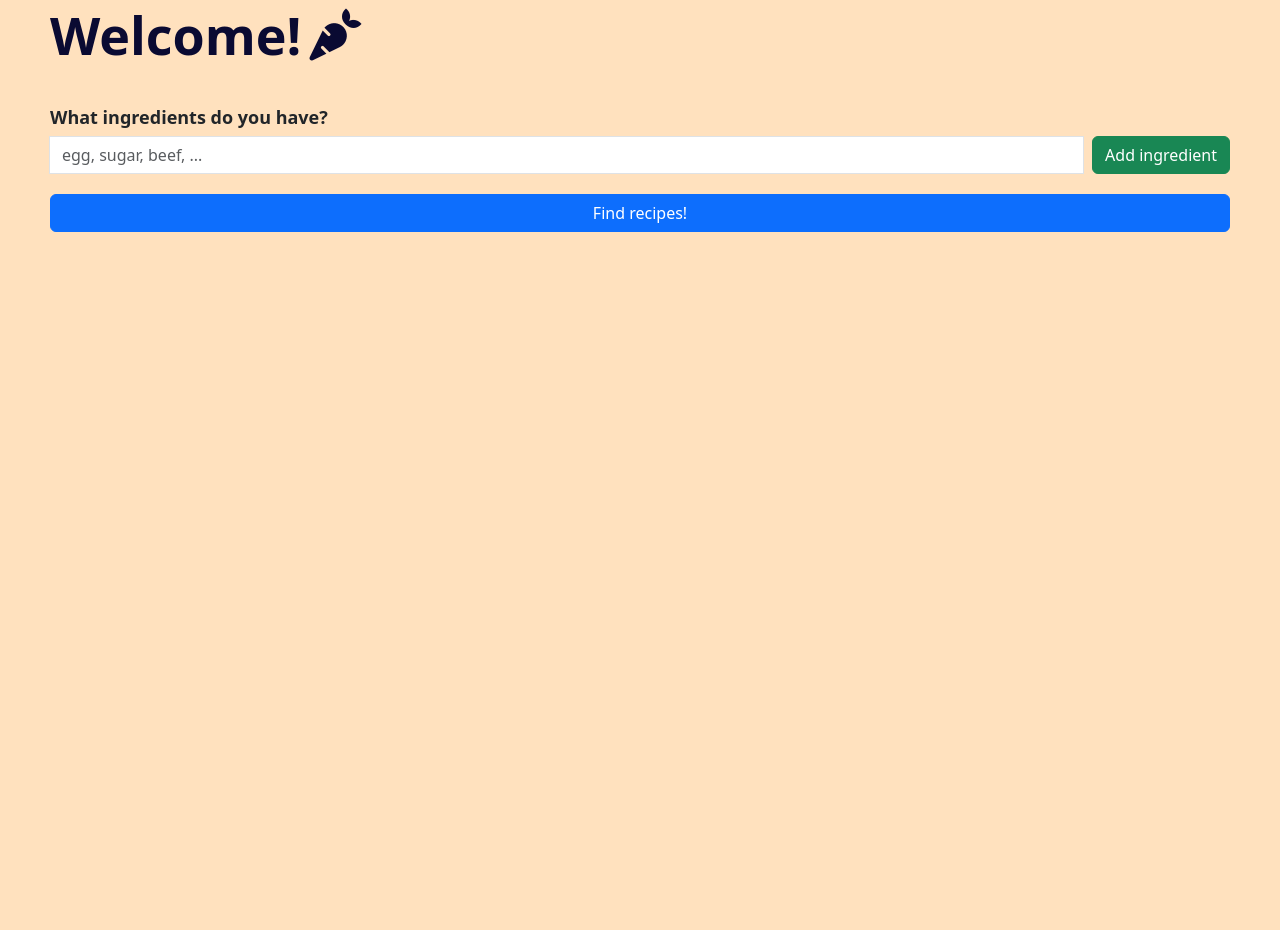
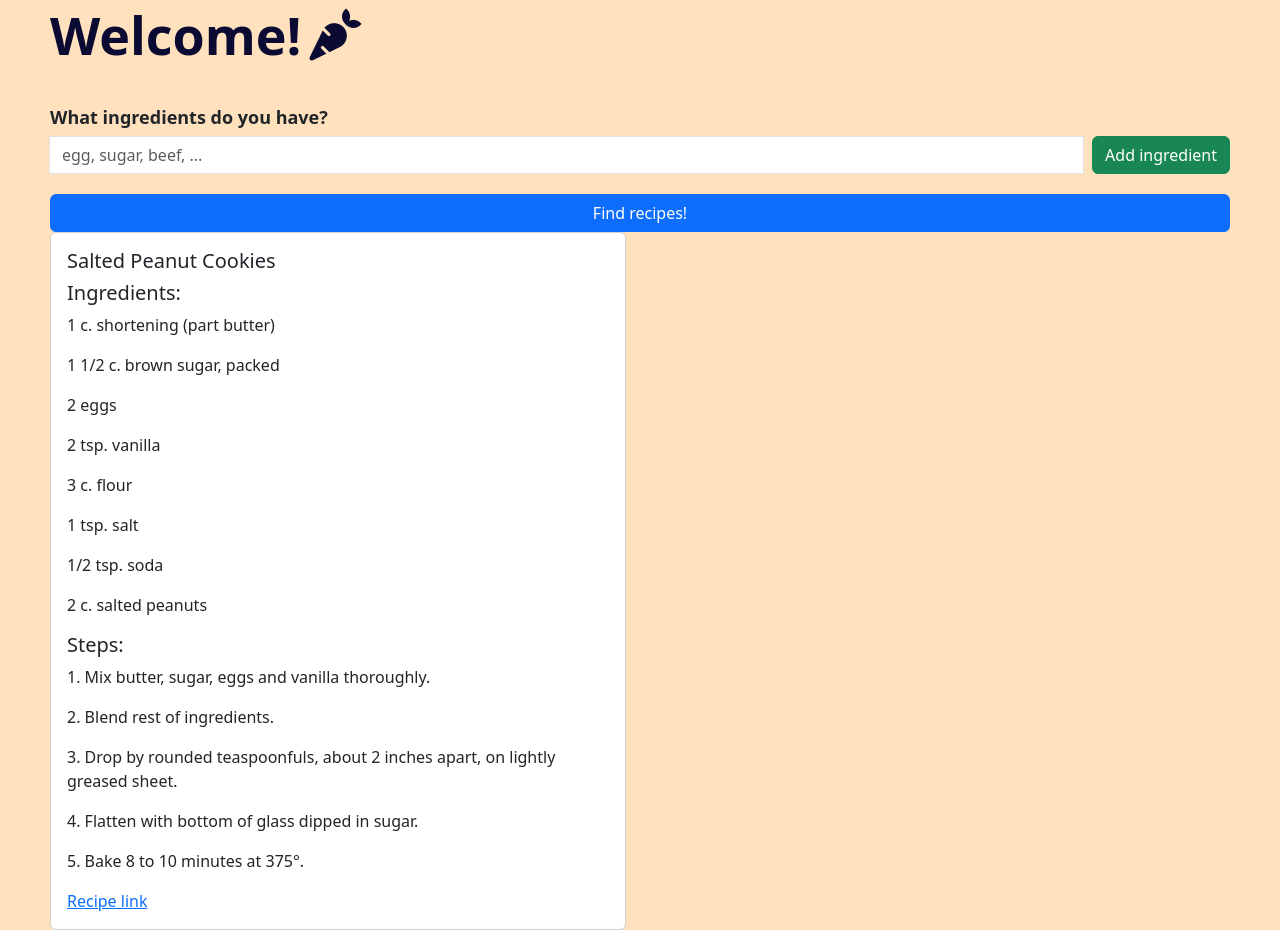
Before and after one commit to gpot22/RecipeRecommendations, a Flask app: page / in a window 1280 px wide. Shown: the part 134-1064 px from the top of the page. Before the commit the page ends 366 px from the top, so only its background shows below. Run offline with Flask 3, Linux system fonts and the light colour scheme.

Commit message:
initial commit

```diff
--- a/website/static/input.js
+++ b/website/static/input.js
@@ -29,7 +29,7 @@ document.addEventListener('DOMContentLoaded', () => {
         let ingredients = sessionStorage.getItem("ingredients");
         $.ajax({
             type: "POST",
-            url: "/results",
+            url: "/",
             data: JSON.stringify(ingredients),
             contentType: "application/json; charset=utf-8",
             dataType: "json",
--- a/website/templates/home.html
+++ b/website/templates/home.html
@@ -7,12 +7,12 @@
     {% for recipe in recipes %}
     <div class="card">
         <div class="card-body">
-            <h5 class="card-title">{{recipe[0]}}</h5>
+            <h5 class="card-title">{{recipe.name}}</h5>
             <h5 class="card-text">Ingredients:</h2>
-            {% for i in recipe[1] %}<p class="card-text">{{i}}</p>{% endfor %}
+            {% for i in recipe.ingredients %}<p class="card-text">{{i}}</p>{% endfor %}
             <h5 class="card-text">Steps:</h2>
-            {% for i in range(recipe[2]|length) %}<p class="card-text">{{i+1}}. {{recipe[2][i]}}</p>{% endfor %}
-            <a href="http://{{recipe[3]}}" class="card-link">Recipe link</a>
+            {% for i in range(recipe.directions|length) %}<p class="card-text">{{i+1}}. {{recipe.directions[i]}}</p>{% endfor %}
+            <a href="http://{{recipe.NER}}" class="card-link">Recipe link</a>
         </div>
     </div>
     {% endfor %}
--- a/website/views.py
+++ b/website/views.py
@@ -4,19 +4,20 @@ from website.data_table import supabase
 
 views = Blueprint('views', __name__)
 
-@views.route('/')
+@views.route('/', methods=['GET', 'POST'])
 def home():
-    return render_template("home.html")
-
-@views.route('/results', methods=["GET", "POST"])
-def test():
     if request.method == "POST":
         if request.data:
             ingredients = request.get_json()
         if ingredients:
             ingredients = ast.literal_eval(ingredients)
+            print(ingredients)
 
         # get array of dics from db
-        recipes = supabase.table("recipe2").select('*').contains('NER', ingredients).execute() # return dish object(s) based on ingredients
-        print(recipes)
-        return render_template("home.html",display=recipes)
+        recipes = supabase.table("recipe2").select('*').contains('NER', ingredients).execute().data # return dish object(s) based on ingredients
+        # print(recipes)
+        print(render_template("home.html",recipes=recipes))
+    return render_template("home.html", recipes=[{'id': 1000, 'name': 'Salted Peanut Cookies', 'ingredients': ['1 c. shortening (part butter)', '1 1/2 c. brown sugar, packed', '2 eggs', '2 tsp. vanilla', '3 c. flour', '1 tsp. salt', '1/2 tsp. soda', '2 c. salted peanuts'], 'directions': ['Mix butter, sugar, eggs and vanilla thoroughly.', 'Blend rest of ingredients.', 'Drop by rounded teaspoonfuls, about 2 inches apart, on lightly greased sheet.', 'Flatten with bottom of glass dipped in sugar.', 'Bake 8 to 10 minutes at 375°.'], 'link': 'www.cookbooks.com/Recipe-Details.aspx?id=526464', 'source': 'Gathered', 'NER': ['shortening', 'brown sugar', 'eggs', 'vanilla', 'flour', 'salt', 'soda', 'peanuts']}])
+
+# @views.route('/results', methods=["GET", "POST"])
+# def test():
```
